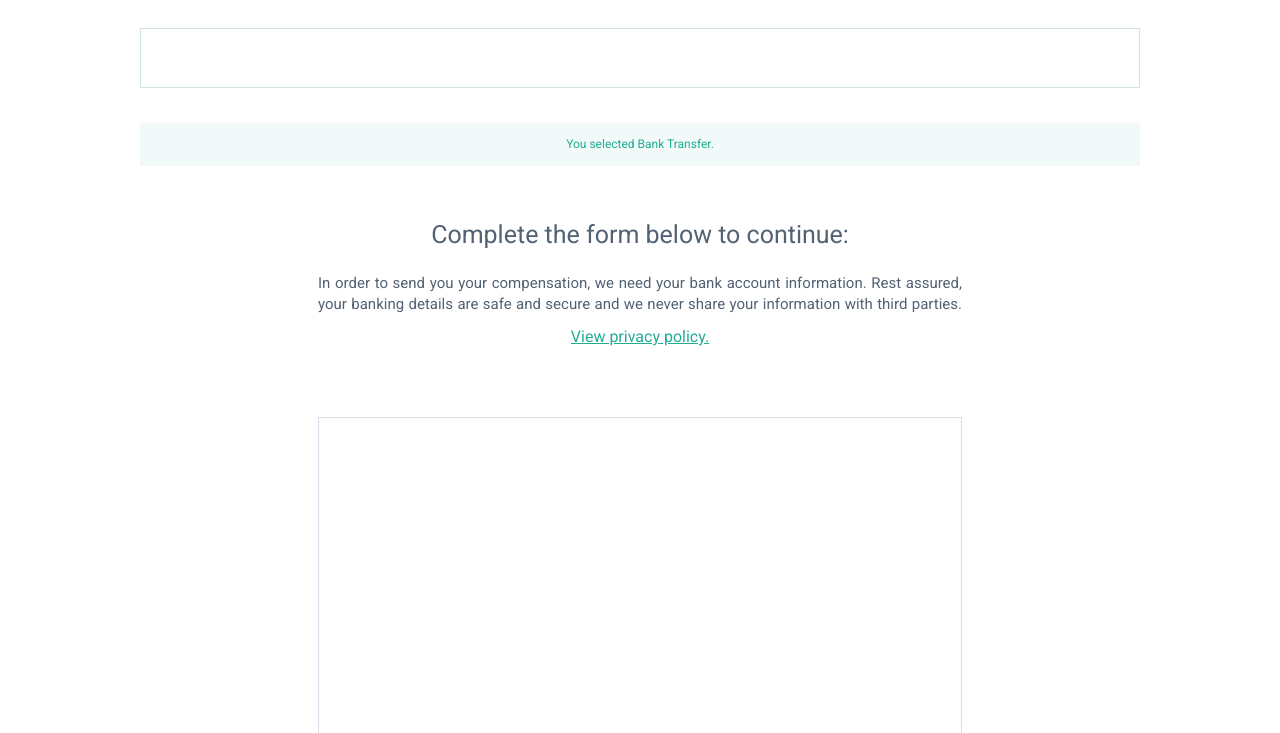
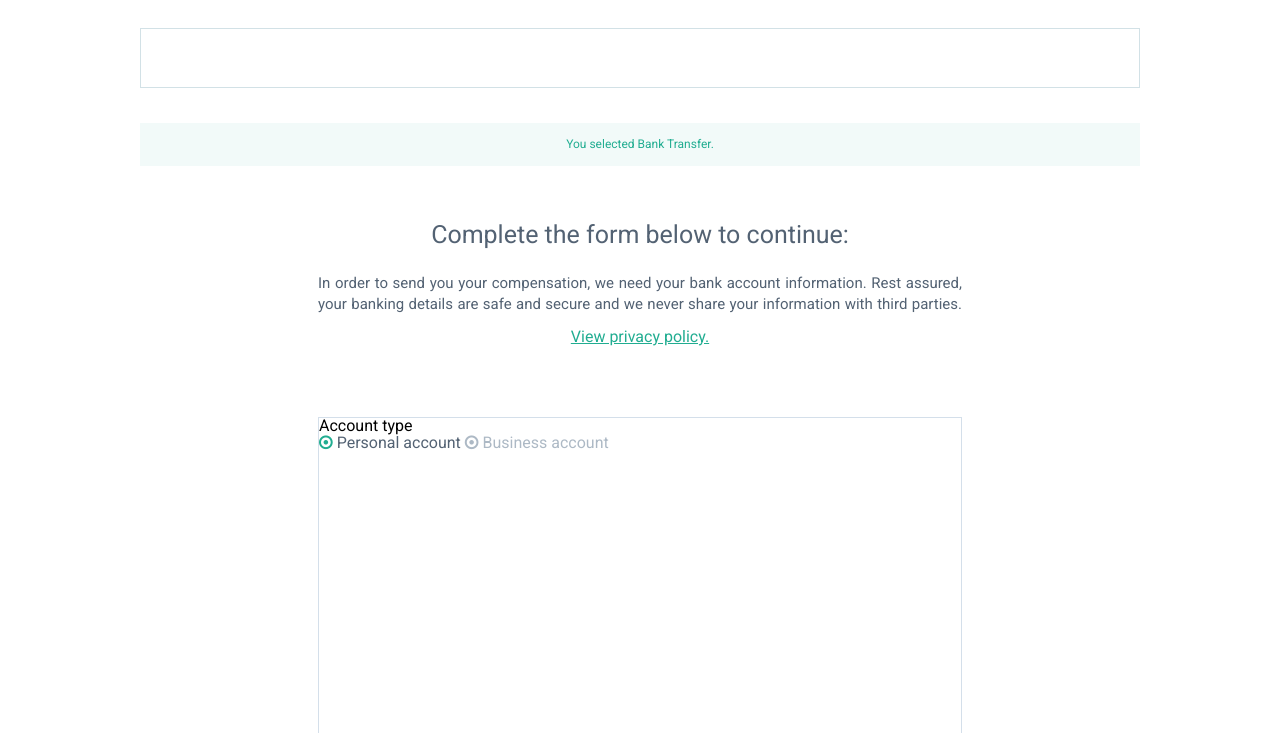
Before and after one commit to Emilia0/Zadanie4AH, a plain HTML site: page index.html in a window 1280 px wide. Shown: the part 67-800 px from the top of the page. Drawn offline with nearby package versions, Linux system fonts and the light colour scheme; files that its build step writes are made by us from their sources.

Commit message:
working on radio buttons

```diff
--- a/css/style.scss
+++ b/css/style.scss
@@ -97,6 +97,27 @@ main {
   margin-top: 72px;
   margin-bottom:79px;
 }
+.form div {
+  margin-right:82px;
+}
+
+[type=radio] {
+  display: none;
+}
+
+[type=radio] + label {
+  color: $secondary-text;
+  i {
+    color: $secondary-text;
+  }
+}
+
+[type=radio]:checked + label {
+  color:$primary-text;
+  i {
+    color:$dark-green;
+  }
+}
 
 footer  {
   height:60px;
@@ -140,5 +161,5 @@ nav * {
 }
 
 nav li:hover  {
-  color:$primary-text;
+  color:$dark-green;
 }
--- a/index.html
+++ b/index.html
@@ -43,6 +43,19 @@
     </section>
 
     <section class="form">
+       <span>Account type</span>
+
+        <div class="accountType">
+
+            <input type="radio" id="personal" checked name="accountType" value="">
+             <label class="icon-" for="personal"><i class="fa fa-dot-circle-o"></i>  Personal account</label>
+            <input type="radio" id="business" name="accountType" value="">
+
+            <label class="icon-" for="business"> <i class="fa fa-dot-circle-o"></i> Business account</label>
+
+
+        </div>
+
 
     </section>
 
```
Also changed, not shown: images/arrow-middle.svg (deleted).
